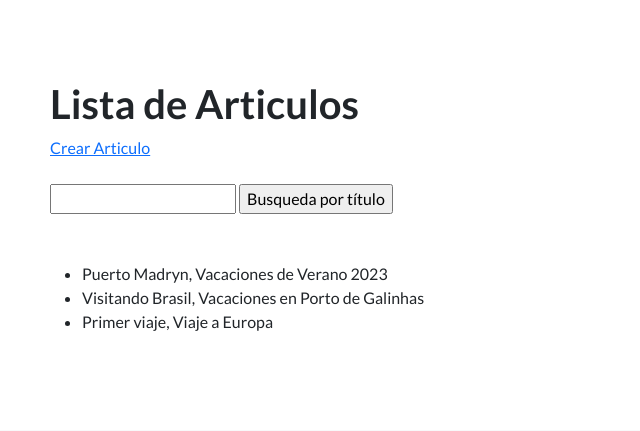
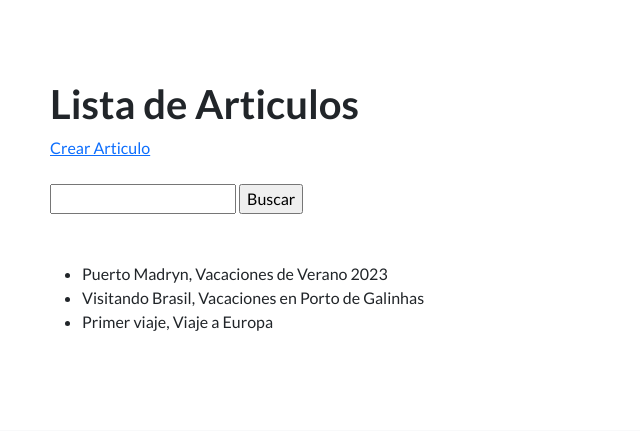
Before and after one commit to gabyver/Proyecto_final_Vergez, a Django app: page /blog/articulos/ in a window 1280 px wide. Shown: the part 66-497 px from the top of the page, without its empty margins (0-640 px from the left). Run offline with Django 4.2, Linux system fonts and the light colour scheme; data comes from the database, SQL or seed files in the repository; some libraries are stand-ins or nearby versions.

Commit message:
Agregado busqueda de articulos

```diff
--- a/blog/templates/blog/lista_articulos.html
+++ b/blog/templates/blog/lista_articulos.html
@@ -9,7 +9,7 @@
         <form action= "{% url 'buscar_articulo' %}" method= "post">
             {% csrf_token %}
             <input type= "text" name= "busqueda">
-            <input type= "submit" value= "Busqueda por título">
+            <input type= "submit" value= "Buscar">
         </form>
         <br><br>
         <ul>
--- a/blog/views.py
+++ b/blog/views.py
@@ -3,6 +3,7 @@ from django.urls import reverse
 from blog.models import Articulo
 from blog.forms import ArticuloForm
 from django.contrib.auth.decorators import login_required
+from django.db.models import Q
 
 
 
@@ -47,13 +48,13 @@ def buscar_articulo(request):
     if request.method == 'POST':
         data= request.POST
         busqueda= data['busqueda']
-        articulos= Articulo.objects.filter(titulo__icontains=busqueda)
+        articulos= Articulo.objects.filter(Q(titulo__icontains=busqueda)| Q(subtitulo__icontains=busqueda))
         contexto= {
             'articulos': articulos,
         }
         http_response= render(
             request= request,
-            template_name= 'blog/lista_articulo.html',
+            template_name= 'blog/lista_articulos.html',
             context=contexto,
         )
         return http_response
```
